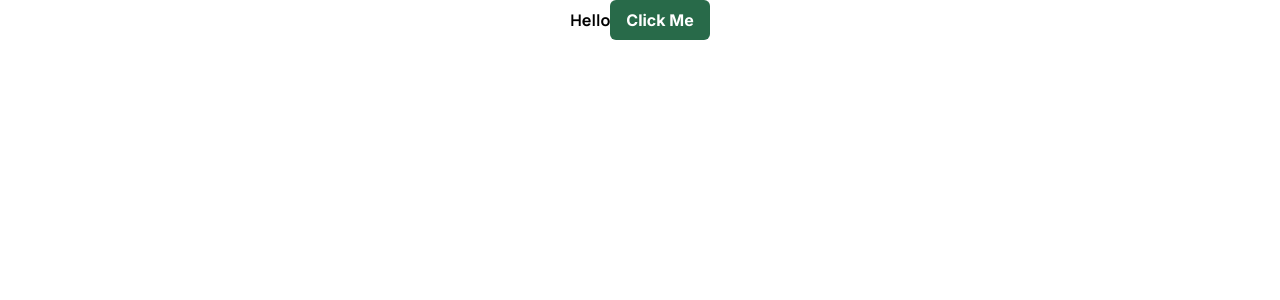
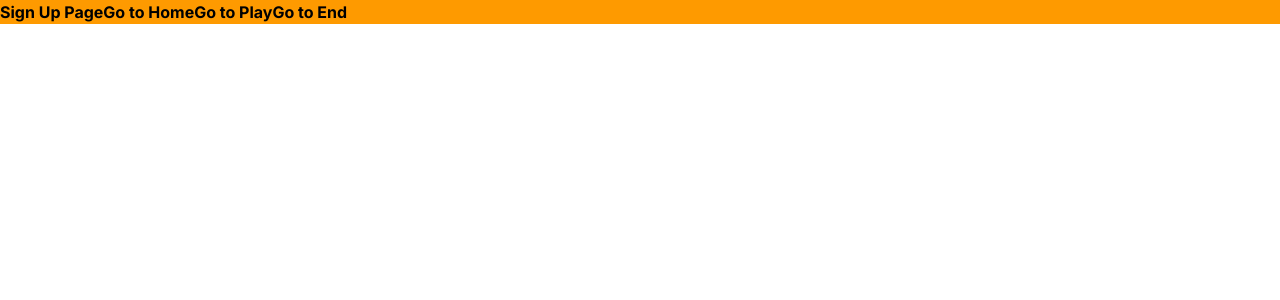
Before and after one commit to boudi425/Quiz-Website, a React (Vite) app in the folder my-app/: page / in a window 1280 px wide. Shown: the top 300 px of the page. Built offline with nearby package versions, Linux system fonts and the light colour scheme.

Commit message:
Added The Route method

```diff
--- a/my-app/package.json
+++ b/my-app/package.json
@@ -13,6 +13,7 @@
     "@tailwindcss/vite": "^4.1.18",
     "react": "^19.2.0",
     "react-dom": "^19.2.0",
+    "react-router-dom": "^7.11.0",
     "tailwindcss": "^4.1.18"
   },
   "devDependencies": {
--- a/my-app/src/App.tsx
+++ b/my-app/src/App.tsx
@@ -1,10 +1,17 @@
-import App from "./pages/signUp.tsx"
+import { Routes, Route } from "react-router-dom";
+import Sign from "./pages/signUp.tsx"
+import Home from "./pages/Home.tsx"
+import Play from "./pages/Play.tsx"
+import End from "./pages/End.tsx"
+
 
 export default function App() {
     return (
-        <main className="flex items-center justify-center md:p-6 lg:p-0">
-            <h1 className="font-heading font-bold">Hello</h1>
-            <button className="btn-primary font-sans">Click Me</button>
-        </main>
+        <Routes>
+            <Route path="/" element={<Sign />} />
+            <Route path="/home" element={<Home />} />
+            <Route path="/play" element={<Play />} />
+            <Route path="/end" element={<End />} />
+        </Routes>
     )
 }
--- a/my-app/src/main.tsx
+++ b/my-app/src/main.tsx
@@ -1,6 +1,10 @@
+import { BrowserRouter } from 'react-router-dom'
 import { createRoot } from 'react-dom/client'
 import App from "./App.tsx"
 import "./index.css"
 createRoot(document.getElementById('root')!).render(
-  <App />
+  <BrowserRouter>
+      <App />
+
+  </BrowserRouter>
 )
--- /dev/null
+++ b/my-app/src/pages/End.tsx
@@ -0,0 +1,7 @@
+import { useNavigate, Link } from "react-router-dom";
+
+export default function End() {
+    return <div className="bg-green-500">
+            End game Page
+        </div>
+}
--- /dev/null
+++ b/my-app/src/pages/Home.tsx
@@ -0,0 +1,9 @@
+import { useNavigate, Link } from "react-router-dom";
+
+export default function Home() {
+    return (
+        <div className="bg-green-500">
+            Home Page
+        </div>
+    )
+}
--- /dev/null
+++ b/my-app/src/pages/Play.tsx
@@ -0,0 +1,7 @@
+import { useNavigate, Link } from "react-router-dom";
+
+export default function Play() {
+    return <div className="bg-green-500">
+            Play Page
+        </div>
+}
--- a/my-app/src/pages/signUp.tsx
+++ b/my-app/src/pages/signUp.tsx
@@ -1,3 +1,12 @@
+import { useNavigate, Link } from "react-router-dom";
 export default function App() {
-    return null;
+    const navigate = useNavigate();
+    return (
+    <div className="bg-amber-500">
+        Sign Up Page
+        <button onClick={() => navigate('/home')}>Go to Home</button>
+        <button onClick={() => navigate('/play')}>Go to Play</button>
+        <button onClick={() => navigate('/end')}>Go to End</button>
+    </div>
+    )
 }
```
Also changed, not shown: 1 other file (tests, documents, lock files or other folders).
